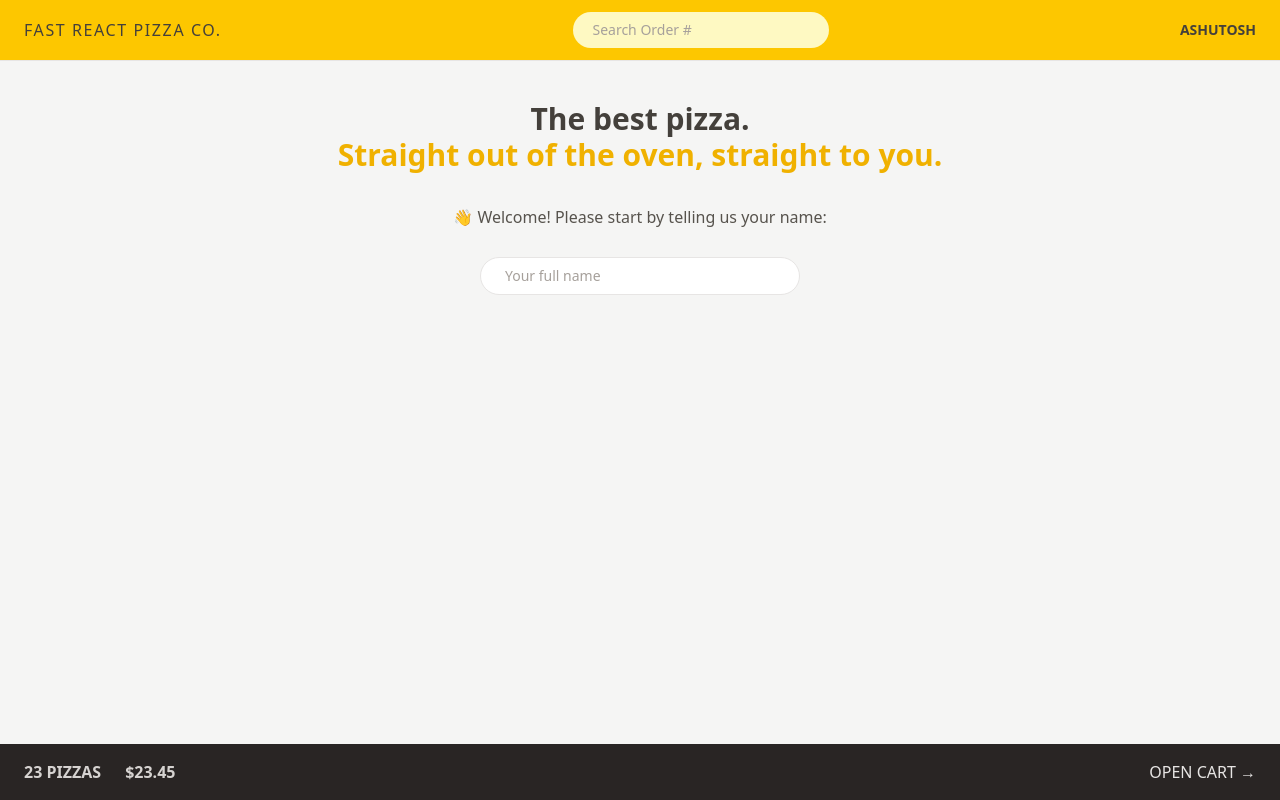
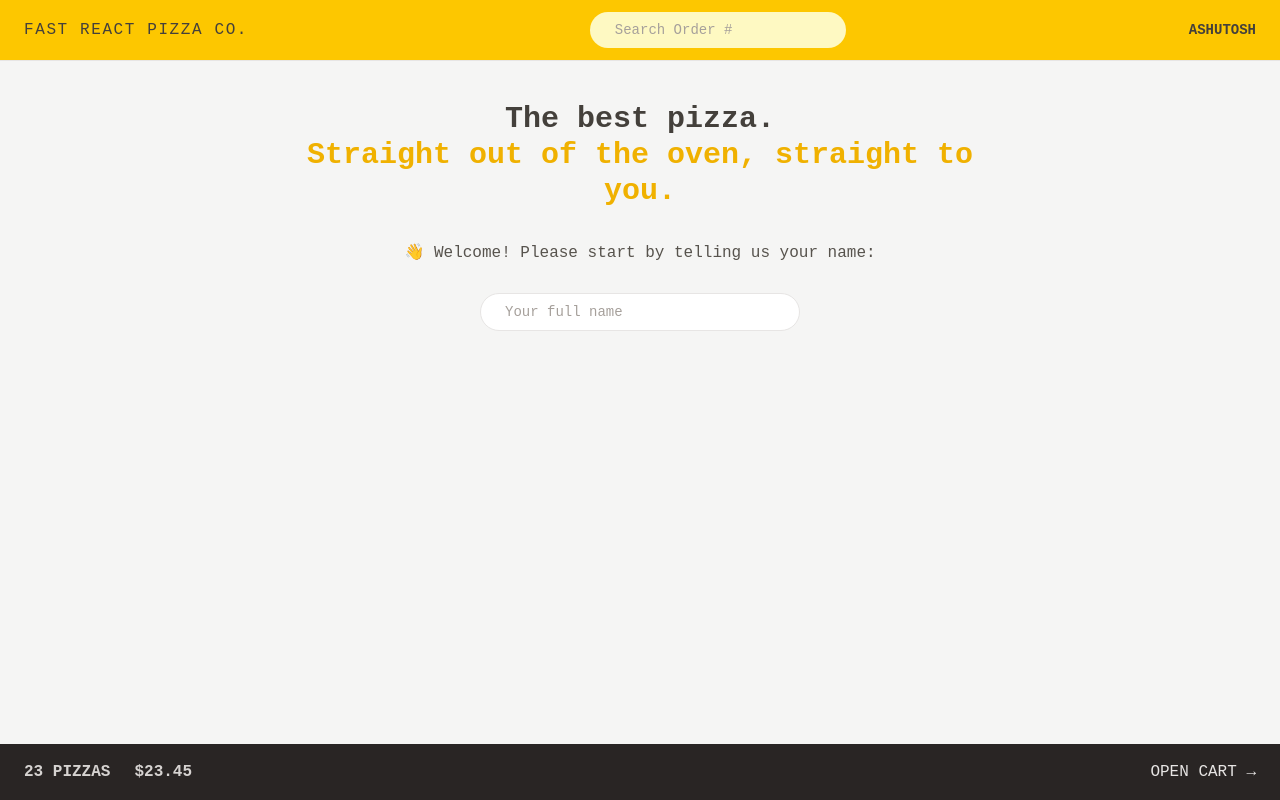
Before and after one commit to ashutosh-mishra-dev/fast-react-pizza-using-react-router-and-data-loading-and-use-tailwindcss-and-adding-redux-advance, a React (Vite) app: page / in a window 1280 px wide. Built offline with nearby package versions, Linux system fonts and the light colour scheme.

Commit message:
update in section 23 : Tailwind css : configuring tailwind : custom font family

```diff
--- a/index.html
+++ b/index.html
@@ -4,6 +4,12 @@
 <head>
   <meta charset="UTF-8" />
   <link rel="icon" type="image/svg+xml" href="/vite.svg" />
+
+  <link href="https://fonts.googleapis.com/css2?family=Roboto+Mono:ital,wght@0,100..700;1,100..700&display=swap"
+    rel="stylesheet">
+
+
+
   <meta name="viewport" content="width=device-width, initial-scale=1.0" />
   <title>fast-react-pizza</title>
 </head>
@@ -11,6 +17,7 @@
 <body class="bg-stone-100 text-stone-700">
   <div id="root"></div>
   <script type="module" src="/src/main.jsx"></script>
-</body>
+
+
 
 </html>
--- a/src/index.css
+++ b/src/index.css
@@ -1,4 +1,8 @@
 @import "tailwindcss";
+
+@theme {
+  --font-sans: "Roboto Mon", monospace;
+}
 
 @layer components {
   .input {
@@ -11,13 +15,12 @@
   .header {
     @apply flex items-center justify-between border-b border-stone-200 bg-yellow-400 px-4 py-3 uppercase sm:px-6;
   }
-}
 
   /* https://dev.to/afif/i-made-100-css-loaders-for-your-next-project-4eje */
   .loader {
     width: 45px;
     aspect-ratio: 0.75;
-  --c: no-repeat linear-gradient(#333 0 0);
+    --c: no-repeat linear-gradient(theme(--color-stone-800) 0 0);
     background:
       var(--c) 0% 50%,
       var(--c) 50% 50%,
@@ -52,3 +55,4 @@
         100% 100%;
     }
   }
+}
--- a/src/ui/AppLayout.jsx
+++ b/src/ui/AppLayout.jsx
@@ -1,11 +1,12 @@
-import { Outlet, useNavigation } from "react-router";
-import CartOverview from "../features/cart/CartOverview";
 import Header from "./Header";
 import Loader from "./Loader";
+import CartOverview from "../features/cart/CartOverview";
+import { Outlet, useNavigation } from "react-router";
 
 function AppLayout() {
   const navigation = useNavigation();
   const isLoading = navigation.state === "loading";
+
   return (
     <div className="grid h-screen grid-rows-[auto_1fr_auto]">
       {isLoading && <Loader />}
--- a/src/ui/Loader.jsx
+++ b/src/ui/Loader.jsx
@@ -1,5 +1,9 @@
 function Loader() {
-  return <div className="loader"></div>;
+  return (
+    <div className="absolute inset-0 flex items-center justify-center bg-slate-100/15 backdrop-blur-sm">
+      <div className="loader"></div>
+    </div>
+  );
 }
 
 export default Loader;
```
Lines whose indentation alone changed are shown as unchanged.
